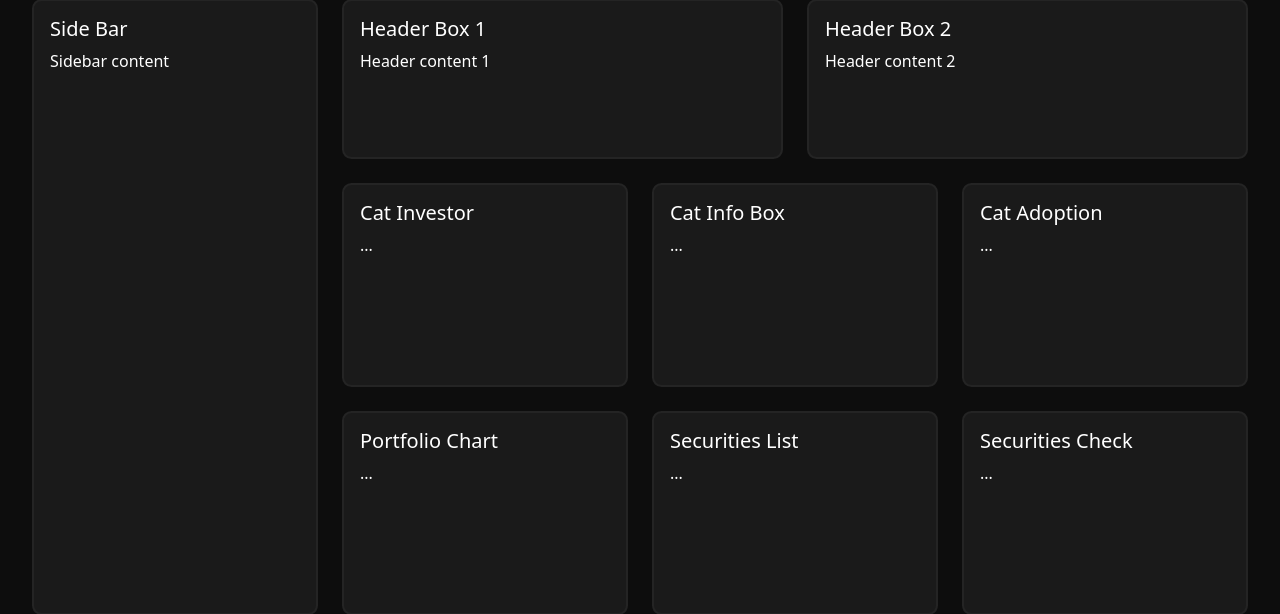
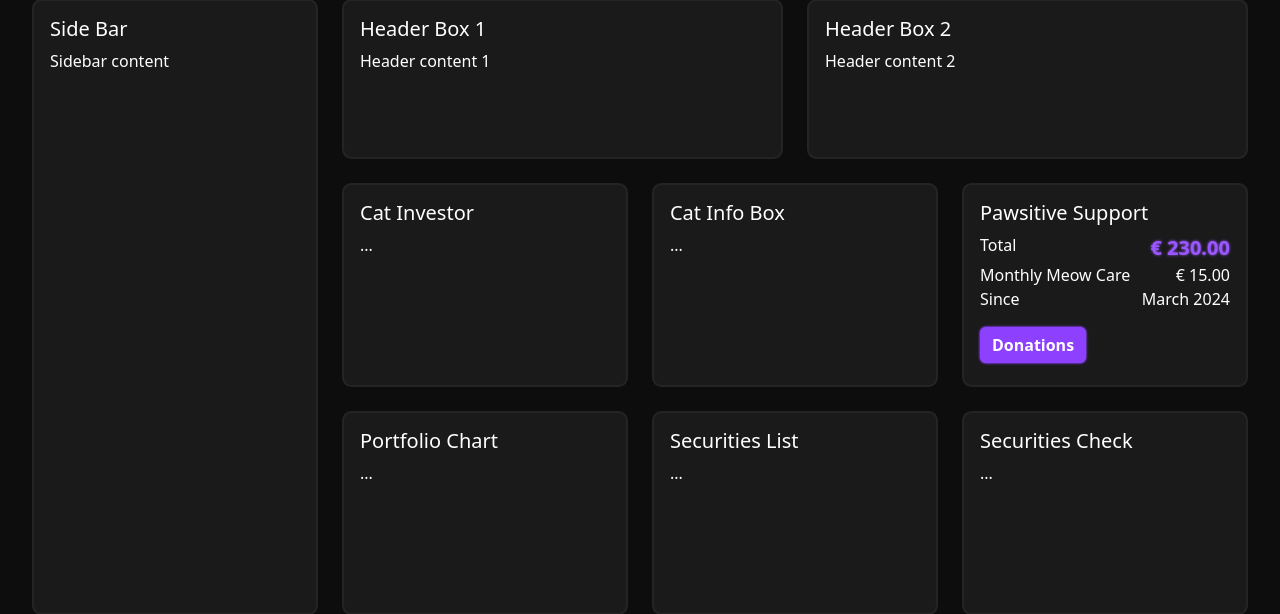
Before and after one commit to Senimtra/paws-for-profit, a Django app: page / in a window 1280 px wide. Shown: the part 153-767 px from the top of the page. Run offline with Django 5.2, Linux system fonts and the light colour scheme.

Commit message:
add basic cat donations card

```diff
--- a/static/css/styles.css
+++ b/static/css/styles.css
@@ -17,10 +17,29 @@ body {
     padding: 2rem;
 }
 
+.text-purple-glow {
+    color: #9a56ff;
+    text-shadow: 0 0 3px #9a56ff;
+}
+
+.btn-purple {
+    background-color: #8d41ff;
+    border: none;
+    color: white;
+    font-weight: bold;
+    box-shadow: 0 0 2px #8d41ff, 0 0 3px #8d41ff;
+    transition: all 0.3s ease;
+}
+
+.btn-purple:hover {
+    background-color: #9a56ff;
+    box-shadow: 0 0 2px #8d41ff, 0 0 3px #8d41ff;
+}
+
 /* Navbar/Sidebar/Cards styles */
 .card-color {
     background-color: #1a1a1a;
-    border: 2px solid rgb(36, 36, 36);
+    border: 2px solid #242424;
 }
 
 /* Top navigation bar */
--- a/templates/index.html
+++ b/templates/index.html
@@ -100,8 +100,25 @@
 
                         <div class="col-md-4">
                             <div class="paw-card card-color">
-                                <h5 class="paw-card-title">Cat Adoption</h5>
-                                <p class="card-text">...</p>
+                                <div class="card-body">
+                                    <h5 class="paw-card-title">Pawsitive Support</h5>
+
+                                    <div class="mb-3">
+                                        <div class="d-flex justify-content-between">
+                                            <span>Total</span>
+                                            <span class="fs-5 fw-bold text-purple-glow">€ 230.00</span>
+                                        </div>
+                                        <div class="d-flex justify-content-between">
+                                            <span>Monthly Meow Care</span>
+                                            <span>€ 15.00</span>
+                                        </div>
+                                        <div class="d-flex justify-content-between">
+                                            <span>Since</span>
+                                            <span>March 2024</span>
+                                        </div>
+                                    </div>
+                                    <button class="btn btn-purple">Donations</button>
+                                </div>
                             </div>
                         </div>
 
```
